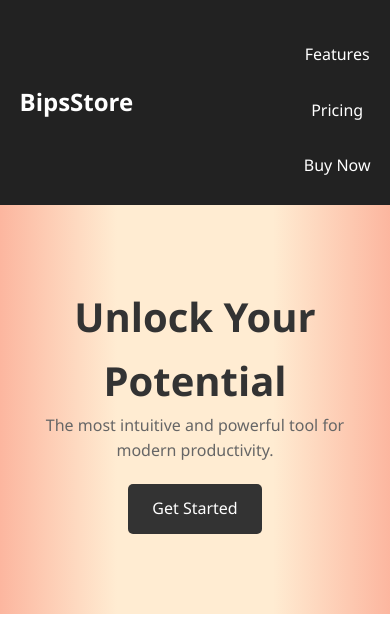
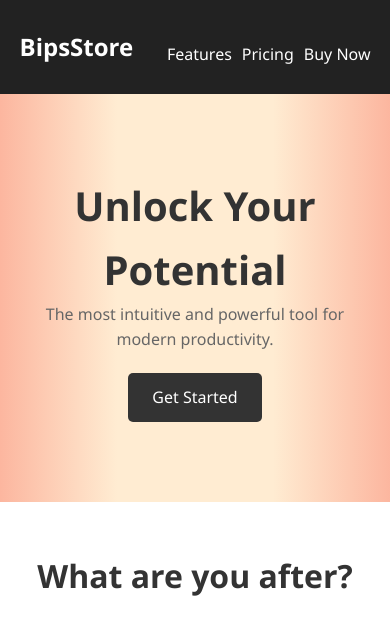
Before and after one commit to Ayuba0/Store, a plain HTML site: page index.html in a window 390 px wide. Shown: the top 631 px of the page. Drawn offline with Linux system fonts and the light colour scheme.

Commit message:
Update styles.css

```diff
--- a/styles/styles.css
+++ b/styles/styles.css
@@ -315,10 +315,12 @@ footer {
   }
 
   nav ul {
-    flex-direction: column;  /* combined final direction */
+    display: flex;          /* ensure flex */
+    flex-direction: row;    /* horizontal */
     gap: 10px;
     margin-top: 1rem;
-    align-items: center;    /* center links */
+    align-items: center;
+    justify-content: center; /* center horizontally */
   }
 
   nav ul li a {
```
